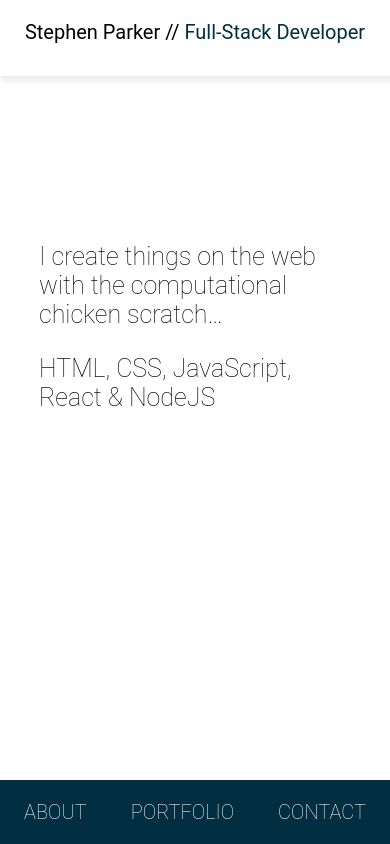
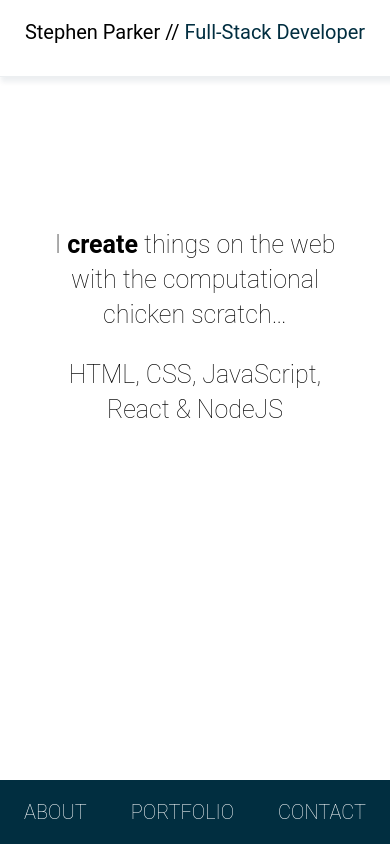
Before and after one commit to stephenparkhum/SP-Web-Portfolio-React, a React (Create React App) app: page / in a window 390 px wide. Built offline with nearby package versions, Linux system fonts and the light colour scheme.

Commit message:
Updating landing page on mobile

```diff
--- a/src/components/MainContent/MainContent.css
+++ b/src/components/MainContent/MainContent.css
@@ -1,3 +1,27 @@
+@media only screen and (max-width: 700px) {
+
+    .MainContent-main {
+        display: flex;
+        flex-direction: row;
+        justify-content: flex-start;
+        align-items: center;
+        height: 400px;
+        text-align: center;
+    }
+
+    .MainContent-inner {
+        align-self: center;
+        line-height: 35px;
+    }
+
+    .MainContent-inner p {
+        font-size: 25px;
+        font-weight: lighter;
+    }
+}
+
+@media only screen and (min-width: 701px) {
+
     .MainContent-main {
         display: flex;
         flex-direction: row;
@@ -12,5 +36,7 @@
 
     .MainContent-inner p {
         font-size: 25px;
+        line-height: 35px;
         font-weight: lighter;
     }
+}
--- a/src/components/MainContent/MainContent.js
+++ b/src/components/MainContent/MainContent.js
@@ -6,7 +6,7 @@ class MainContent extends Component {
         return (
             <div className="MainContent-main">
                 <div className="MainContent-inner">
-                <p>I create things on the web with the computational chicken scratch…</p>
+                <p>I <strong>create</strong> things on the web with the computational chicken scratch…</p>
                 <p>HTML, CSS, JavaScript, React & NodeJS</p>
                 </div>
 
--- a/src/components/Nav/RightNav/RightNav.css
+++ b/src/components/Nav/RightNav/RightNav.css
@@ -41,6 +41,7 @@
     nav ul li {
         list-style: none;
         align-self: center;
+        text-align: center;
         padding: 20px;
         color: white;
         font-size: 20px;
```
Lines whose indentation alone changed are shown as unchanged.
